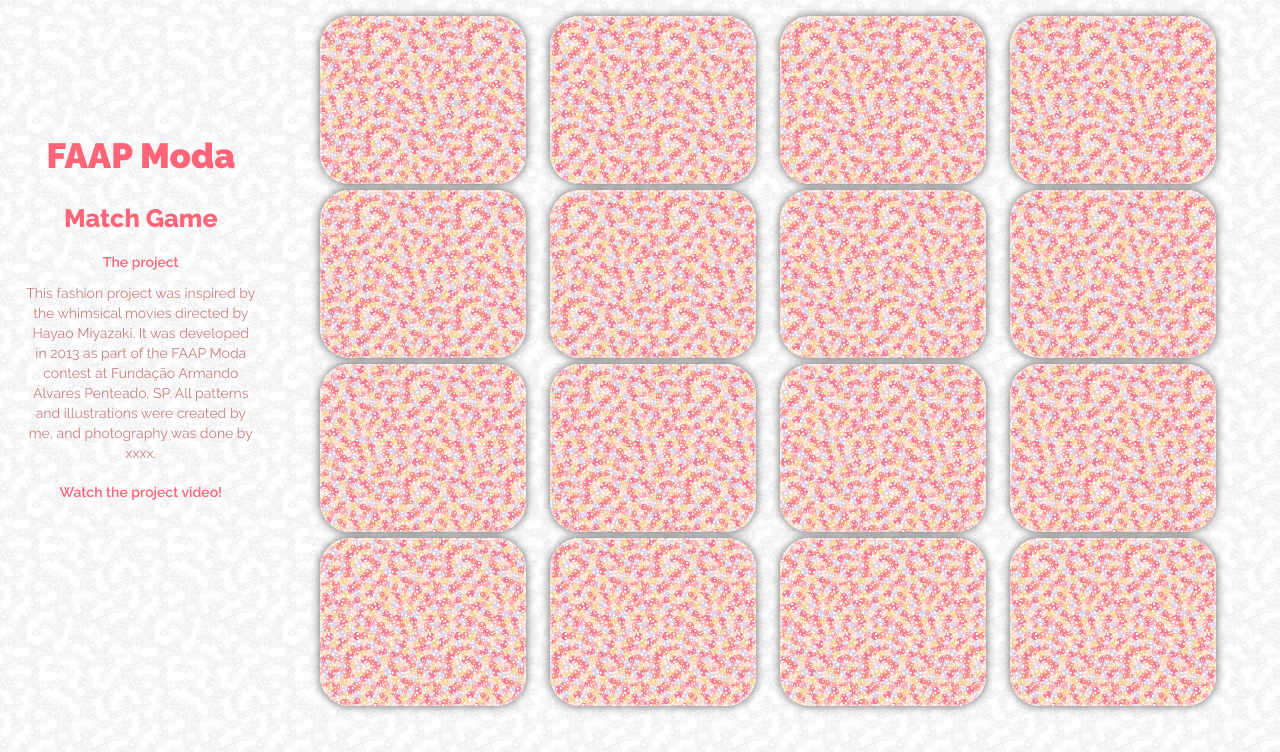
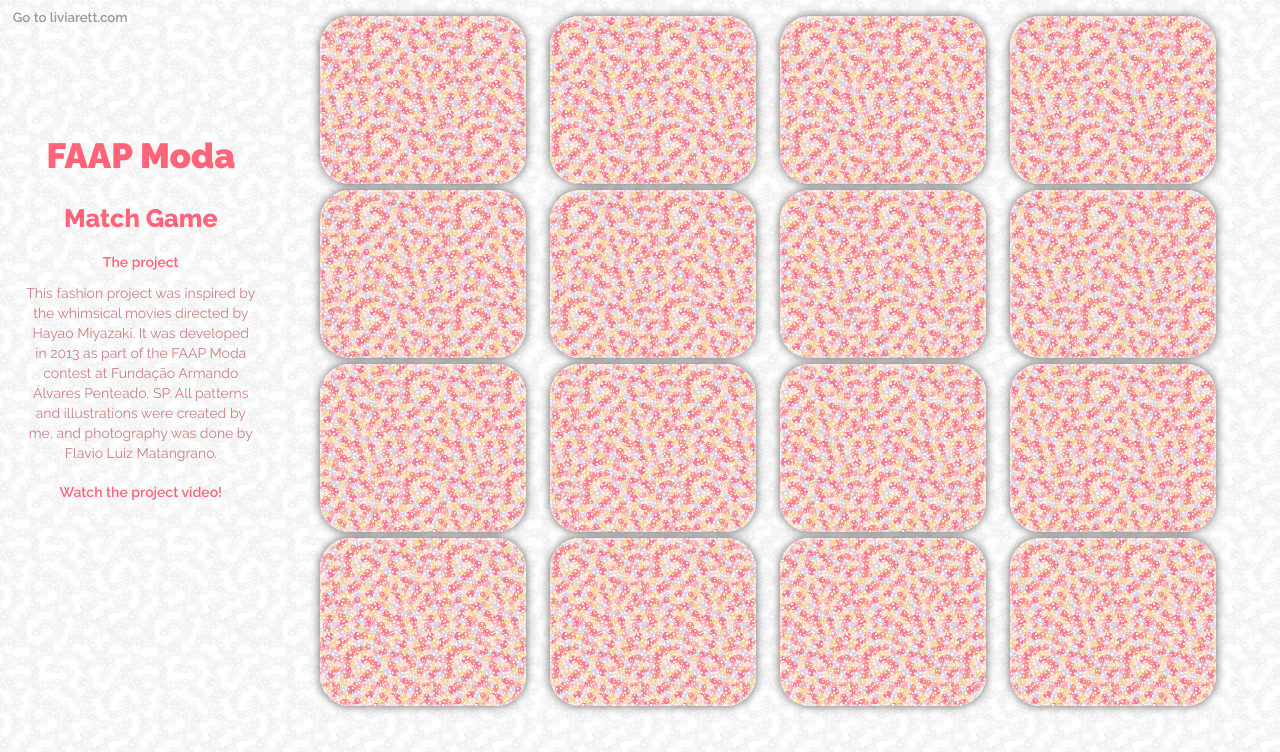
Before and after one commit to liviarett/matchgame, a plain HTML site: page index.html in a window 1280 px wide. Drawn offline with nearby package versions, Linux system fonts and the light colour scheme.

Commit message:
all done

```diff
--- a/index.html
+++ b/index.html
@@ -17,12 +17,12 @@
         </iframe>
     </div>
         <div class="closevideo">&times;</div>
-
+        <div class="liviarett"><a href="http://liviarett.com">Go to liviarett.com</a></div>
         <div class="heading">
         <h1>FAAP Moda</h1>
             <h2>Match Game</h2>
         <h4>The project</h4>
-        <p>This fashion project was inspired by the whimsical movies directed by Hayao Miyazaki. It was developed in 2013 as part of the FAAP Moda contest at Fundação Armando Álvares Penteado, SP. All patterns and illustrations were created by me, and photography was done by xxxx. </p>
+        <p>This fashion project was inspired by the whimsical movies directed by Hayao Miyazaki. It was developed in 2013 as part of the FAAP Moda contest at Fundação Armando Álvares Penteado, SP. All patterns and illustrations were created by me, and photography was done by Flavio Luiz Matangrano. </p>
             <h4 class="playvideo">Watch the project video!</h4>
             <div class="playagain">Play Again!</div>
 
--- a/resources/css/style.css
+++ b/resources/css/style.css
@@ -12,6 +12,7 @@ html, body {
 body {
     height: 100%;
 }
+
 h1 {
     font-size: 2.5rem;
     font-weight: 900;
@@ -116,6 +117,17 @@ a:hover {
     flex-shrink: 0;
 }
 
+
+/*BUTTONS */
+.liviarett {
+    position: absolute;
+    top: 1%;
+    left: 1%;
+    font-weight: 600;
+    font-size: 0.95rem;
+    color: rgba(130, 130, 130, 0.8);
+    z-index: 850;
+}
 .playagain {
     padding: 6%;
     margin: 7% 6%;
@@ -142,6 +154,8 @@ a:hover {
 .playvideo {
     cursor: pointer;
 }
+
+/* VIDEO */
 
 .whitescreen {
     background-color: rgba(255, 255, 255, 0.9);
@@ -188,6 +202,8 @@ iframe {
     background-color: rgb(100, 100, 100);
 }
 
+/* MEDIA QUERY */
+
 @media (max-width: 750px) {
     .main-container {
     width: 100%;
```
Also changed, not shown: resources/Images/black.jpg (added), resources/Images/blue.jpg (added), resources/Images/drawings1.jpg (added), resources/Images/pink.jpg (added), resources/Images/spirits.jpg (added), resources/Images/value2.jpg, resources/Images/value5.jpg, resources/Images/value7.jpg.
